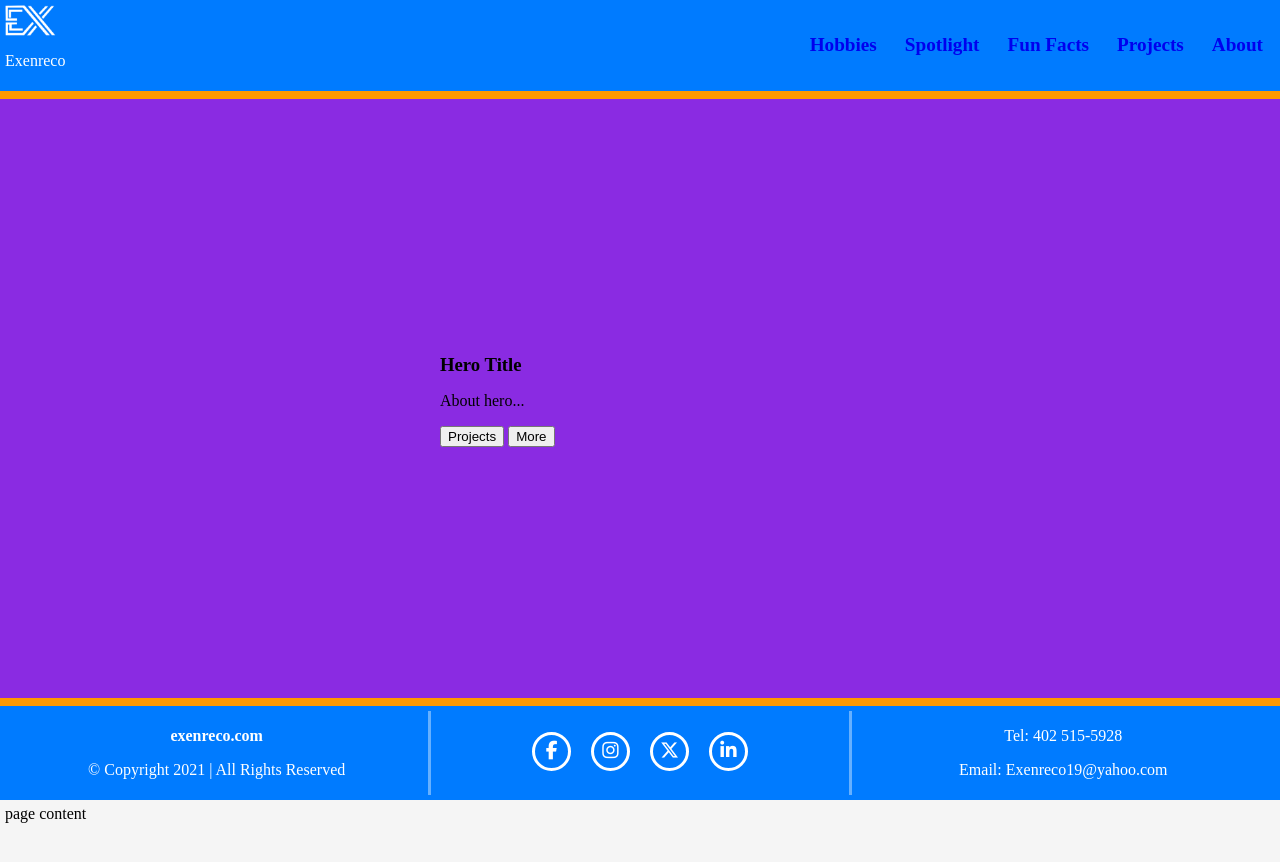
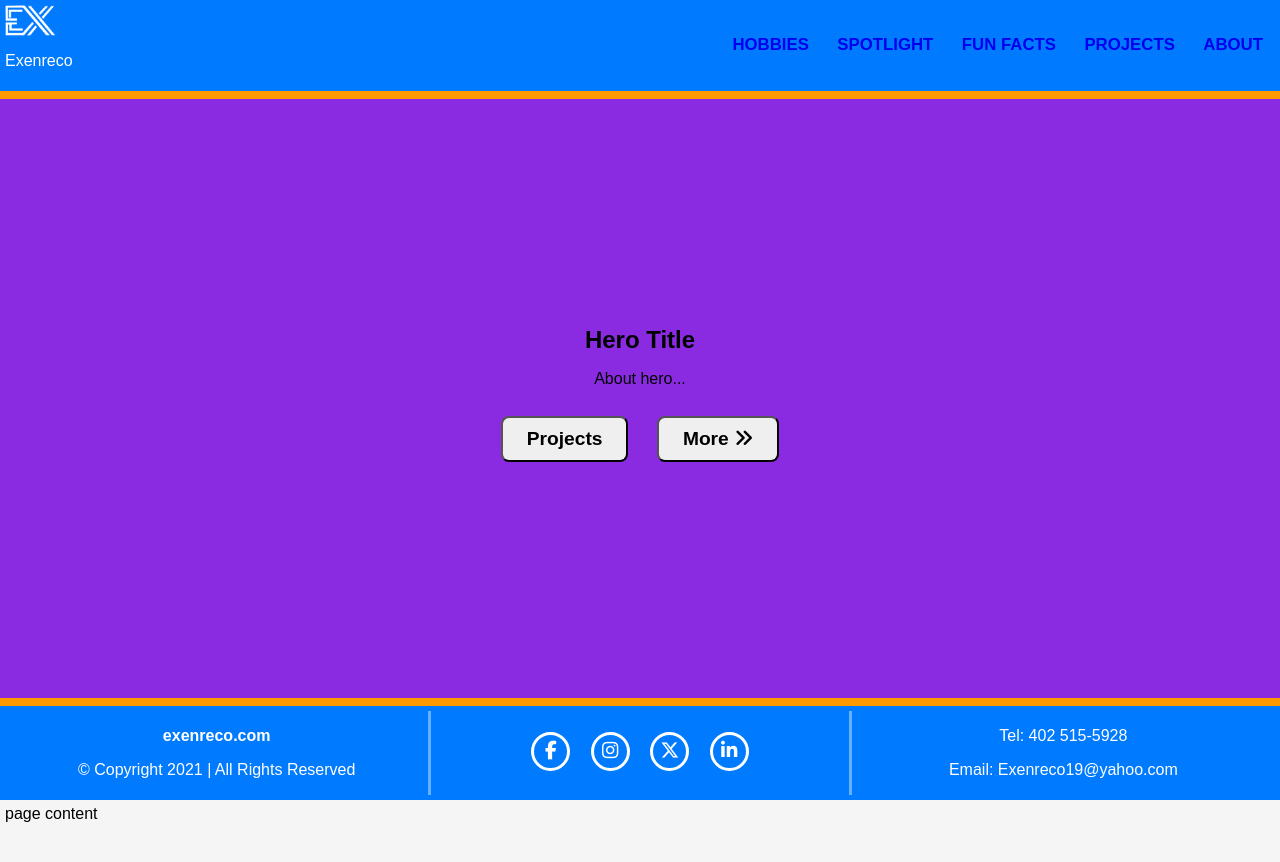
Before and after one commit to exenreco/bioSite, a plain HTML site: page index.html in a window 1280 px wide. Drawn offline with Linux system fonts and the light colour scheme.

Commit message:
Week 6 - Assignment 6.2 - BioSite Project Setup - Complete!

```diff
--- a/css/style.css
+++ b/css/style.css
@@ -26,6 +26,9 @@
     /* text colors */
     --primary-text: rgba(255, 255, 255, 1);
     --secondary-text: rgba( 33, 33, 33, 1);
+
+    /* typography */
+    --typography-main: Arial, Helvetica, sans-serif;
 }
 
 
@@ -53,14 +56,17 @@ aside, section, figure, figcaption, video {
 
 /* Site Header: header style rules */
 .site-header {
-    position: relative;
+    position: fixed;
+    font-family: var(--typography-main);
     display: block;
     width: 100%;
     height: auto;
+    top: 0;
+    left: 0;
+    right: 0;
     margin: 0;
     z-index: 1;
 }
-
 .site-header > .background {
     position: absolute;
     display: inline-block;
@@ -74,7 +80,6 @@ aside, section, figure, figcaption, video {
     background: var(--primary-color);
     border-bottom: 0.5em solid var(--secondary-primary-color);
 }
-
 .site-header > .header-container {
     display: flex;
     flex-wrap: nowrap;
@@ -87,33 +92,24 @@ aside, section, figure, figcaption, video {
     margin: auto;
 }
 
+
 /* Site Logo: style rules for header logo */
 .site-header > .header-container .logo-area {
     width: 25em;
 }
-
 .site-header > .header-container .logo-area a {
     text-decoration: none;
 }
-
 .site-header > .header-container .logo-area a img {
     display: block;
     width: 52px;
 }
-
 .site-header > .header-container .logo-area p.tagline {
     color: var(--primary-text);
 }
 
+
 /* Site Navigation: style rules for header nav */
-.site-header {
-    position: fixed;
-    display: block;
-    top: 0;
-    left: 0;
-    right: 0;
-}
-
 .site-header > .header-container .nav-area {
     display: flex;
     flex-wrap: wrap;
@@ -122,27 +118,24 @@ aside, section, figure, figcaption, video {
     width: calc(100% - 25em);
     margin: auto;
 }
-
 .site-header > .header-container .nav-area ul,
 .site-header > .header-container .nav-area ul li {
     display: inline-block;
 }
-
 .site-header > .header-container .nav-area ul {
     margin-top: auto;
     margin-left: 0;
     margin-right: 0;
     margin-bottom: auto;
 }
-
 .site-header > .header-container .nav-area ul li {
     display: inline-block;
     margin: 12px;
 }
-
 .site-header > .header-container .nav-area ul li a {
     /*font-family: 'Courier New', Courier, monospace;*/
     font-weight: bolder;
+    text-transform: uppercase;
     text-decoration: none;
     font-size: 1.2em;
 }
@@ -169,9 +162,9 @@ aside, section, figure, figcaption, video {
 }
 
 
-
 /* Site Hero: style rules for title area */
 .content-area {
+    font-family: var(--typography-main);
     z-index: -1;
 }
 .content-area > .hero .hero-background {
@@ -185,6 +178,7 @@ aside, section, figure, figcaption, video {
     height: 100%;
     margin: 0;
 }
+
 
 /* Hero Front-page style rules */
 .content-area.front-page > .hero.front-page {
@@ -204,8 +198,25 @@ aside, section, figure, figcaption, video {
     margin: auto;
     width: auto;
     max-width: var(--desktop-width);
-    min-width: 25em;
+    text-align: center;
 }
+.content-area > .hero.front-page .hero-wrapper button.primary,
+.content-area > .hero.front-page .hero-wrapper button.secondary {
+    display: inline-block;
+    padding: 10px;
+    padding-left: 24px;
+    padding-right: 24px;
+    font-weight: bold;
+    font-size: 1.2em;
+    border-radius: 8px;
+    margin: 12px;
+    cursor: pointer;
+}
+.content-area > .hero.front-page .hero-wrapper button.primary {
+}
+.content-area > .hero.front-page .hero-wrapper button.secondary {
+}
+
 
 /* Hero Other-page style rules */
 .content-area > .hero.page {
@@ -251,6 +262,7 @@ aside, section, figure, figcaption, video {
     width: 100%;
     margin: 0;
     bottom: 0;
+    font-family: var(--typography-main);
     border-top: 0.5em solid var(--secondary-primary-color);
     color: var(--primary-text)
 }
@@ -277,6 +289,7 @@ aside, section, figure, figcaption, video {
     min-width: 25em;
     margin: auto;
     padding: 5px;
+    font-family: var(--typography-main);
 }
 .site-footer > .footer-container .contact-info,
 .site-footer > .footer-container .social-media,
@@ -297,7 +310,6 @@ aside, section, figure, figcaption, video {
     border-left: 0.2em solid rgba( 255, 255, 255, 0.4);
     border-right: 0.2em solid rgba( 255, 255, 255, 0.4);
 }
-
 .site-footer > .footer-container .social-media ul {
     list-style-type: none;
 }
@@ -332,7 +344,6 @@ aside, section, figure, figcaption, video {
 }
 
 
-
 /* footer links */
 .site-footer a {
     text-decoration: none;
@@ -357,18 +368,22 @@ aside, section, figure, figcaption, video {
 
 
 /* Media Query for Tablet Viewport */
-@media only screen and (min-width: 620px), print {
+@media only screen and (min-width: 180px), print {
 
     /* navigation toggle */
     .site-header > .header-container .nav-area .mobile label {
         display: none;
         visibility: hidden;
     }
+
+    .site-header > .header-container .nav-area ul li a {
+        font-size: 1.05em;
+    }
 }
 
 
 /* Style rules to show mobile class */
-@media only screen and (max-width: 620px), print {
+@media only screen and (max-width: 1080px), print {
 
     /* navigation toggle */
     .site-header > .header-container .nav-area .mobile label {
--- a/index.html
+++ b/index.html
@@ -25,12 +25,12 @@
 
                 <div class="header-container"><!-- header container -->
 
-                    <section class="logo-area"><!-- header logo area -->
+                    <div class="logo-area"><!-- header logo area -->
                         <a href="./index.html">
-                            <img src="./images/logo.png">
+                            <img src="./images/logo.png" alt="site logo">
                         </a>
                         <p class="tagline">Exenreco</p>
-                    </section>
+                    </div>
 
                     <nav class="nav-area"><!-- header nav area -->
                         <div class="mobile"><!-- menu toggle for mobile -->
@@ -53,25 +53,25 @@
             </header>
 
             <main class="content-area front-page"><!-- page content area start -->
-                <section class="hero front-page"><!-- Hero area start -->
+                <div class="hero front-page"><!-- Hero area start -->
                     <div class="hero-background"></div>
                     <div class="hero-wrapper"><!-- hero wrapper -->
                         <section>
                             <h1>Hero Title</h1>
                             <p>About hero...</p>
-                            <button>Projects</button>
-                            <button>More</button>
+                            <button class="primary">Projects</button>
+                            <button class="secondary">More <i class="fa-solid fa-angles-right"></i></button>
                         </section>
                     </div>
-                </section>
+                </div>
 
-                <section class="page-wrapper"><!-- Page Content area start -->
+                <div class="page-wrapper"><!-- Page Content area start -->
                     page content
                     <!--<section class="spotlight">
                     </section>
                     <section class="call-to-act">
                     </section>-->
-                </section>
+                </div>
             </main>
 
             <footer class="site-footer frontpage"><!-- Site footer start -->
@@ -80,14 +80,14 @@
 
                 <div class="footer-container"><!-- footer container start -->
 
-                    <section class="copyright"><!-- copyright area -->
+                    <div class="copyright"><!-- copyright area -->
                         <p>
                             <a href="https://www.exenreco.x10.mx" target="_blank"><b>exenreco.com</b></a>
                         </p>
                         <p>© Copyright 2021 | All Rights Reserved</p>
-                    </section>
+                    </div>
 
-                    <section class="social-media"><!-- social media area -->
+                    <div class="social-media"><!-- social media area -->
                         <ul><!-- social icon list -->
                             <li><!-- social icon 1-->
                                 <a href="https://facebook.com/exenreco" target="_blank">
@@ -110,12 +110,12 @@
                                 </a>
                             </li>
                         </ul>
-                    </section>
+                    </div>
 
-                    <section class="contact-info"><!-- contact info area -->
+                    <div class="contact-info"><!-- contact info area -->
                         <p>Tel: <a href="tel:402-515-5928">402 515-5928</a></p>
                         <p>Email: <a href="mailto:exenreco19@yahoo.com">Exenreco19@yahoo.com</a></p>
-                    </section>
+                    </div>
 
                 </div>
             </footer>
```
Also changed, not shown: template.html (+13 -13 lines).
